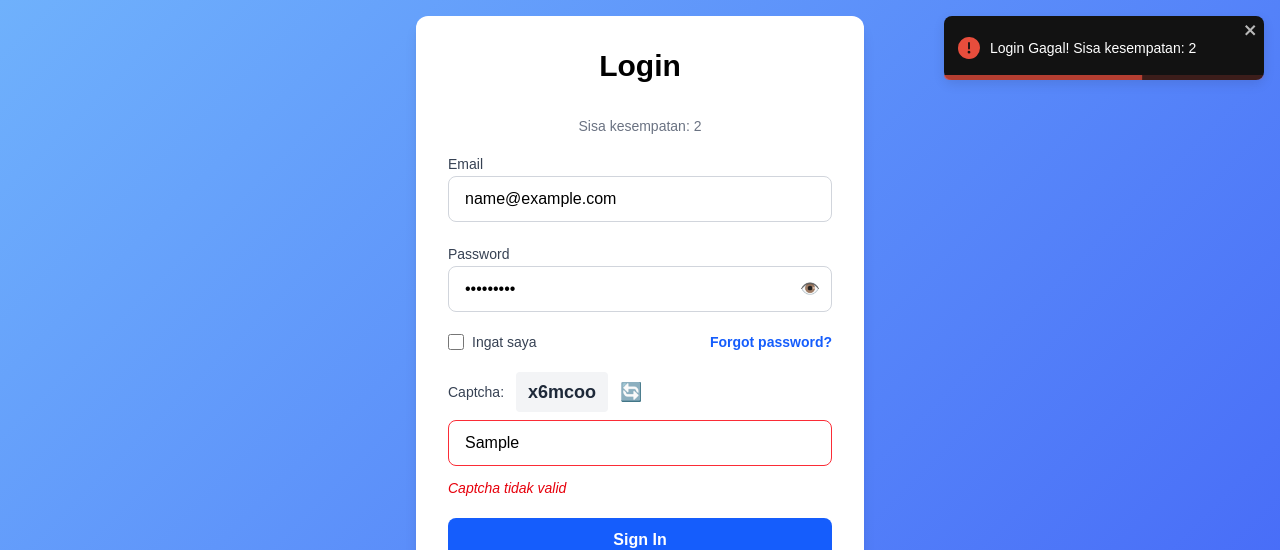
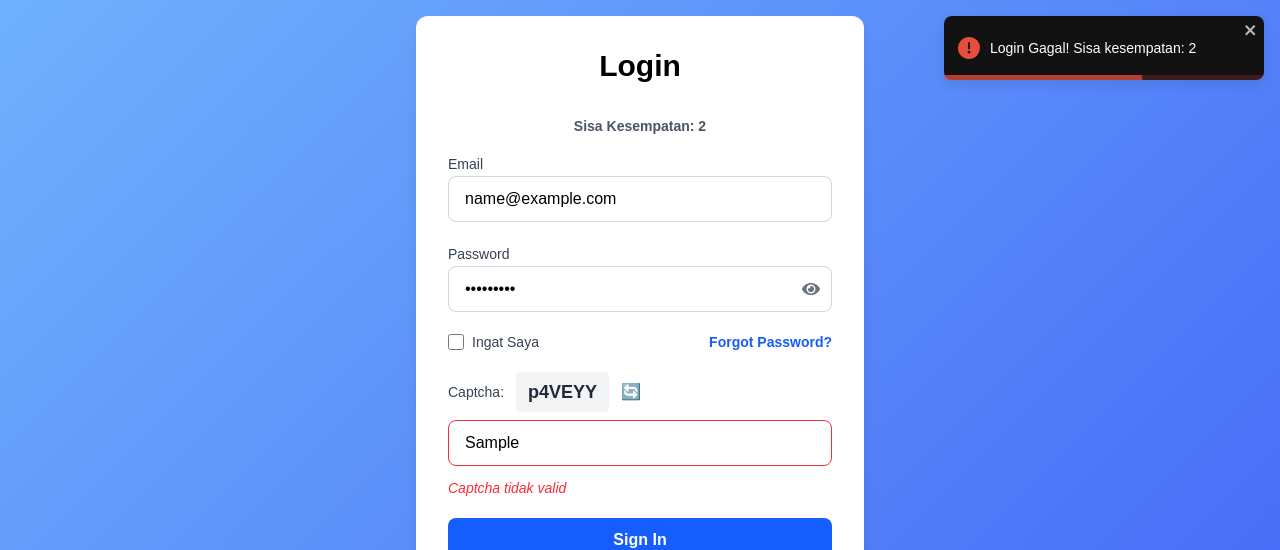
Before and after one commit to pikalucu/UGD_05_A_2653, a Next.js app in the folder react-hooks-a-2653/: page /auth/login in a window 1280 px wide. Both pictures are taken after typing "name@example.com", "Sample123", "Sample" into the empty fields and a click on the button "Sign In". Shown: the top 550 px of the page. Built offline with nearby package versions, Linux system fonts and the light colour scheme.

Commit message:
update page.tsx

```diff
--- a/react-hooks-a-2653/src/app/auth/login/page.tsx
+++ b/react-hooks-a-2653/src/app/auth/login/page.tsx
@@ -1,11 +1,12 @@
 'use client';
 
-import { useState, useEffect } from 'react';
+import { useState } from 'react';
 import { useRouter } from 'next/navigation';
 import AuthFromWrapper from '@/components/AuthFormWrapper';
 import SocialAuth from '@/components/SocialAuth';
 import Link from 'next/link';
 import { toast } from 'react-toastify';
+import { FaEye, FaEyeSlash } from 'react-icons/fa';
 
 interface LoginFormData {
   email: string;
@@ -23,7 +24,7 @@ interface ErrorObject {
 const MAX_ATTEMPTS = 3;
 
 const generateCaptcha = () => {
-  const chars = 'abcdefghijklmnopqrstuvwxyz0123456789';
+  const chars = 'ABCDEFGHIJKLMNOPQRSTUVWXYZabcdefghijklmnopqrstuvwxyz0123456789';
   return Array.from({ length: 6 }, () => chars[Math.floor(Math.random() * chars.length)]).join('');
 };
 
@@ -58,7 +59,7 @@ const LoginPage = () => {
     if (!formData.email.trim()) {
       newErrors.email = 'Email tidak boleh kosong';
     } else if (!/^[^\s@]+@[^\s@]+\.[^\s@]+$/.test(formData.email)) {
-      newErrors.email = 'Format email tidak valid';
+      newErrors.email = 'Email harus sesuai dengan format npm kalian (cth. 1905@gmail.com)';
     }
 
     if (!formData.password.trim()) {
@@ -99,7 +100,9 @@ const LoginPage = () => {
 
   return (
     <AuthFromWrapper title="Login">
-      <p className="text-center text-sm text-gray-500 mb-4">Sisa kesempatan: {attempts}</p>
+      <p className="text-center text-sm font-semibold text-gray-600 mb-4">
+        Sisa Kesempatan: {attempts}
+      </p>
       <form onSubmit={handleSubmit} className="space-y-5 w-full">
 
         <div className="space-y-2">
@@ -112,7 +115,7 @@ const LoginPage = () => {
             className={`w-full px-4 py-2.5 rounded-lg border ${errors.email ? 'border-red-500' : 'border-gray-300'}`}
             placeholder="Masukan email"
           />
-          {errors.email && <p className="text-red-600 text-sm italic mt-1">{errors.email}</p>}
+          {errors.email && <p className="text-red-500 text-sm italic mt-1">{errors.email}</p>}
         </div>
 
         <div className="space-y-2">
@@ -130,12 +133,12 @@ const LoginPage = () => {
             <button
               type="button"
               onClick={() => setShowPassword(!showPassword)}
-              className="absolute right-3 top-1/2 -translate-y-1/2 text-gray-500"
+              className="absolute right-3 top-1/2 -translate-y-1/2 text-gray-500 hover:text-gray-700"
             >
-              {showPassword ? '🙈' : '👁️'}
+              {showPassword ? <FaEyeSlash size={18} /> : <FaEye size={18} />}
             </button>
           </div>
-          {errors.password && <p className="text-red-600 text-sm italic mt-1">{errors.password}</p>}
+          {errors.password && <p className="text-red-500 text-sm italic mt-1">{errors.password}</p>}
         </div>
 
         <div className="flex items-center justify-between">
@@ -147,10 +150,10 @@ const LoginPage = () => {
               onChange={(e) => setFormData(prev => ({ ...prev, remberMe: e.target.checked }))}
               className="mr-2 h-4 w-4 rounded border-gray-300"
             />
-            Ingat saya
+            Ingat Saya
           </label>
           <Link href="/auth/forgot-password" className="text-blue-600 hover:text-blue-800 text-sm font-semibold">
-            Forgot password?
+            Forgot Password?
           </Link>
         </div>
 
@@ -160,7 +163,11 @@ const LoginPage = () => {
             <span className="font-mono text-lg font-bold text-gray-800 bg-gray-100 px-3 py-1.5 rounded">
               {captcha}
             </span>
-            <button type="button" onClick={() => setCaptcha(generateCaptcha())} className="text-blue-500 hover:text-blue-700 text-lg">
+            <button
+              type="button"
+              onClick={() => setCaptcha(generateCaptcha())}
+              className="text-blue-500 hover:text-blue-700"
+            >
               🔄
             </button>
           </div>
@@ -172,7 +179,7 @@ const LoginPage = () => {
             className={`w-full px-4 py-2.5 rounded-lg border ${errors.captcha ? 'border-red-500' : 'border-gray-300'}`}
             placeholder="Masukan captcha"
           />
-          {errors.captcha && <p className="text-red-600 text-sm italic mt-1">{errors.captcha}</p>}
+          {errors.captcha && <p className="text-red-500 text-sm italic mt-1">{errors.captcha}</p>}
         </div>
 
         <button
```
